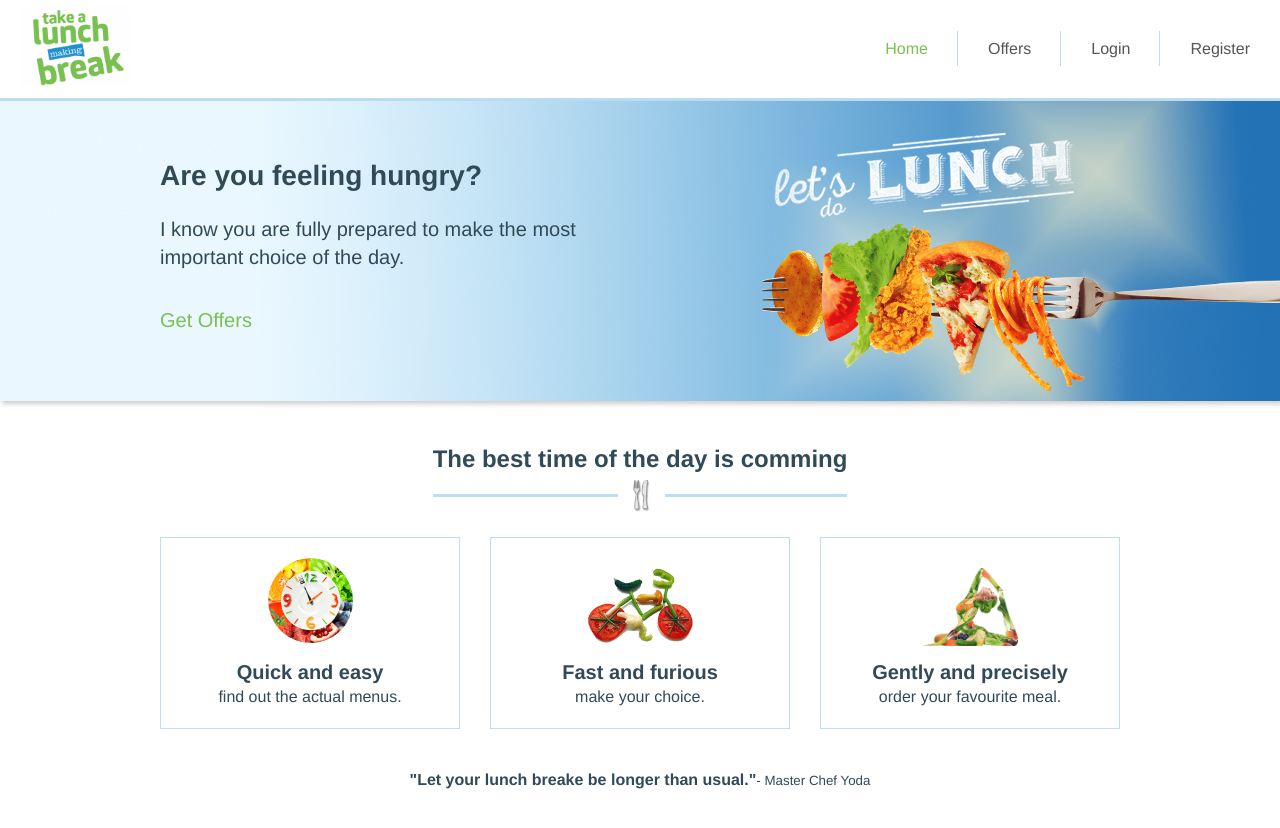
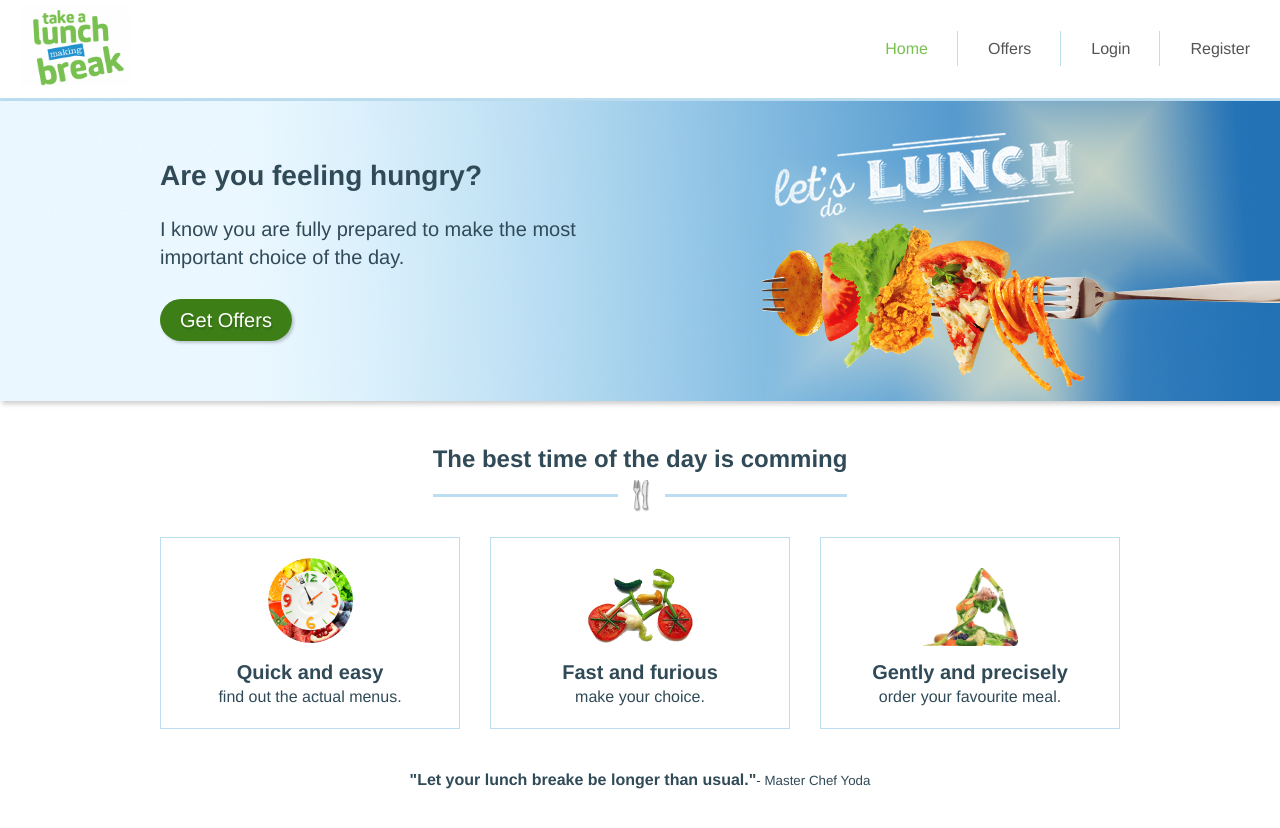
Before and after one commit to AsyPredelieva/lunch-time, a Vue app: page / in a window 1280 px wide. Shown: the top 828 px of the page. Built offline with nearby package versions, Linux system fonts and the light colour scheme.

Commit message:
Hero component redesign

```diff
--- a/src/App.vue
+++ b/src/App.vue
@@ -99,6 +99,21 @@ img {
     max-width: 100%;
 }
 
+.cta-btn {
+    background: #3d7e17;
+    color: #fff;
+    padding: 10px 20px;
+    border-radius: 25px;
+    text-shadow: 1px 2px 2px rgba(0, 0, 0, 0.2);
+    box-shadow: 2px 2px 3px rgba(0, 0, 0, 0.2);
+    box-sizing: border-box;
+    transition: all 300ms linear;
+
+    &:hover {
+        background: #1e5300;
+    }
+}
+
 #app {
     font-family: Helvetica, Arial, sans-serif;
     -webkit-font-smoothing: antialiased;
```
